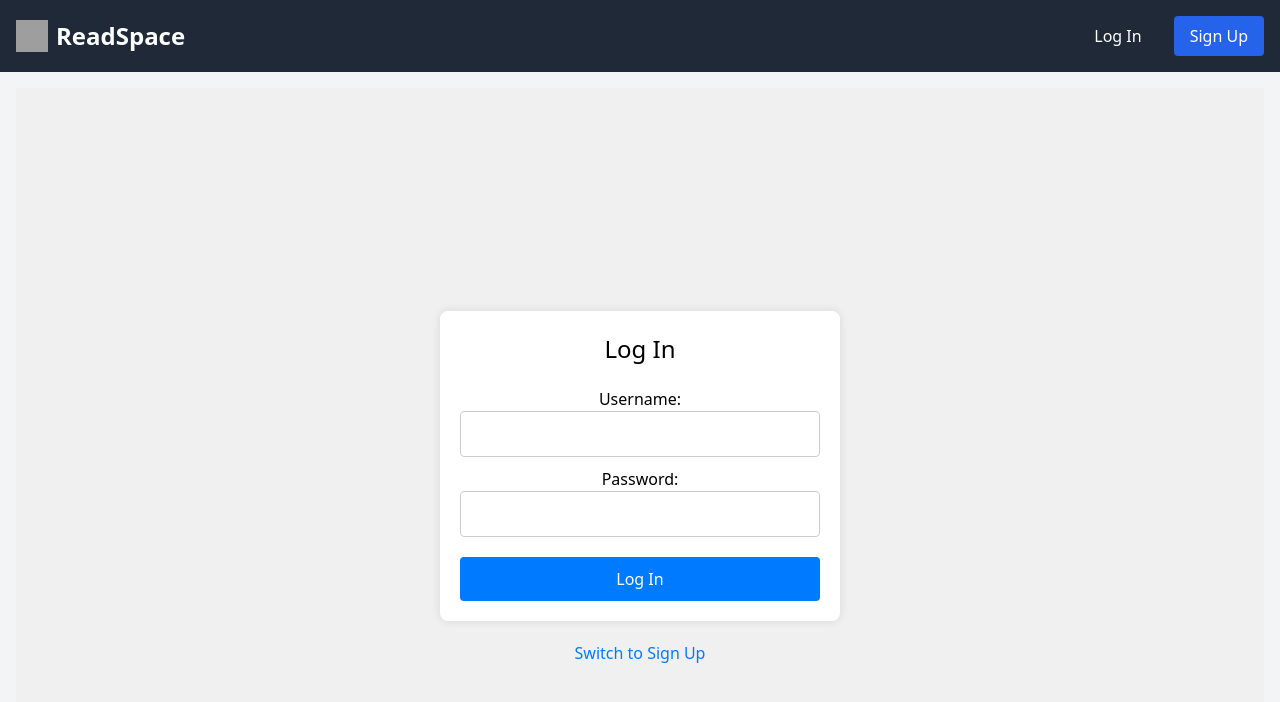
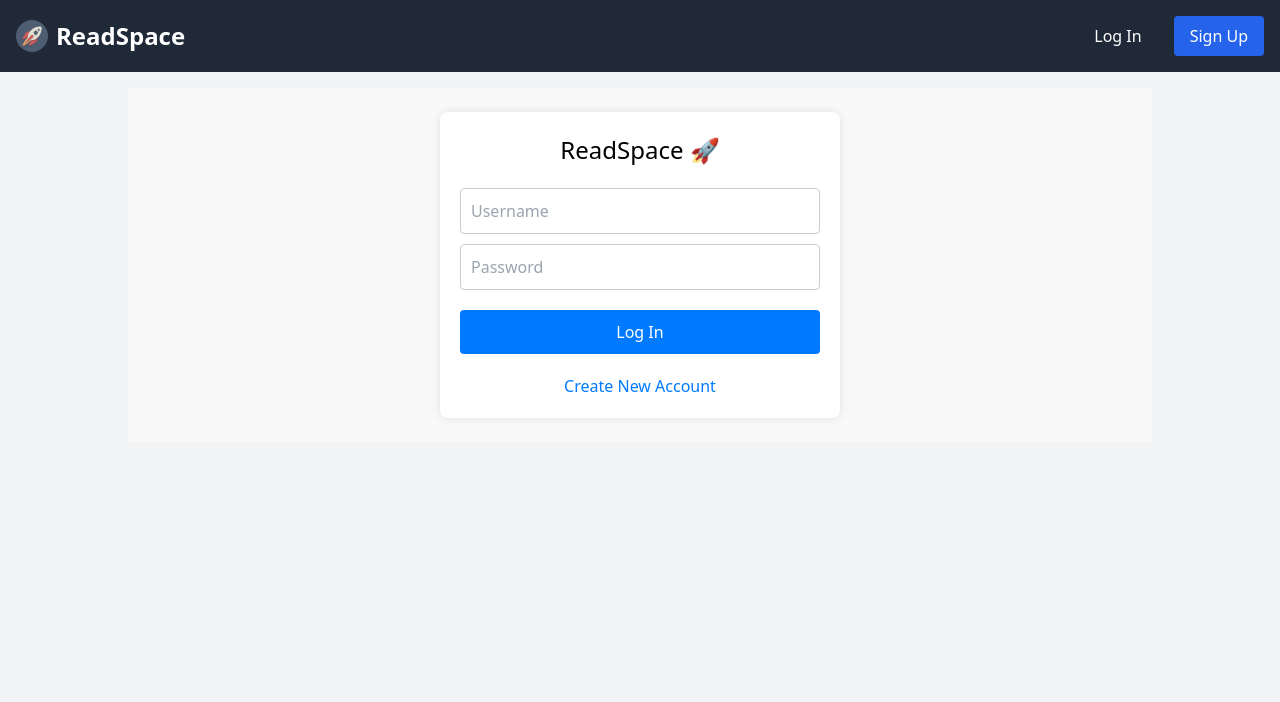
Before and after one commit to VibhorAgrawal2003/ReadSpace, a React (Vite) app in the folder client/: page /auth in a window 1280 px wide. Shown: the top 702 px of the page. Built offline with nearby package versions, Linux system fonts and the light colour scheme; grey boxes are pictures that could not be loaded.

Commit message:
fix: auth page style

```diff
--- a/client/src/App.css
+++ b/client/src/App.css
@@ -6,12 +6,8 @@
 
 /* AUTH PAGE */
 .auth-container {
-    display: flex;
-    flex-direction: column;
-    align-items: center;
-    justify-content: center;
-    min-height: 100vh;
-    background-color: #f0f0f0;
+    padding: 20px;
+    background-color: #f9f9f9;
 }
 
 .auth-form {
--- a/client/src/components/Layout.tsx
+++ b/client/src/components/Layout.tsx
@@ -1,5 +1,5 @@
 import { Outlet, useNavigate } from "react-router-dom";
-import logo from "../images/blogger.svg";
+import logo from "../images/rocket.svg";
 
 const Layout = () => {
     const navigate = useNavigate();
--- a/client/src/pages/auth.tsx
+++ b/client/src/pages/auth.tsx
@@ -49,44 +49,49 @@ const Auth: React.FC = () => {
     }, [isSuccessful, isLogin, navigate]);
 
     return (
-        <div className='auth-container'>
-            <form className='auth-form' onSubmit={handleSubmit}>
-                <h1>{isLogin ? "Log In" : "Sign Up"}</h1>
+        <div className='auth-container p-6 max-w-5xl mx-auto'>
+            <form className='auth-form m-auto text-left' onSubmit={handleSubmit}>
+                <h1>ReadSpace 🚀</h1>
                 {!isLogin && (
                     <div>
                         <label>
-                            Email:
                             <input
                                 type='email'
                                 value={email}
                                 onChange={(e) => setEmail(e.target.value)}
                                 required={!isLogin}
+                                placeholder='Email'
                             />
                         </label>
                     </div>
                 )}
                 <div>
                     <label>
-                        Username:
-                        <input type='text' value={username} onChange={(e) => setUsername(e.target.value)} required />
+                        <input
+                            type='text'
+                            value={username}
+                            onChange={(e) => setUsername(e.target.value)}
+                            required
+                            placeholder='Username'
+                        />
                     </label>
                 </div>
                 <div>
                     <label>
-                        Password:
                         <input
                             type='password'
                             value={password}
                             onChange={(e) => setPassword(e.target.value)}
                             required
+                            placeholder='Password'
                         />
                     </label>
                 </div>
                 <button type='submit'>{isLogin ? "Log In" : "Sign Up"}</button>
+                <div className='switch-button' onClick={() => setIsLogin(!isLogin)}>
+                    {isLogin ? "Create New Account" : "Log In to Existing Account"}
+                </div>
             </form>
-            <div className='switch-button' onClick={() => setIsLogin(!isLogin)}>
-                Switch to {isLogin ? "Sign Up" : "Log In"}
-            </div>
         </div>
     );
 };
```
Also changed, not shown: client/src/images/rocket.svg (added).
